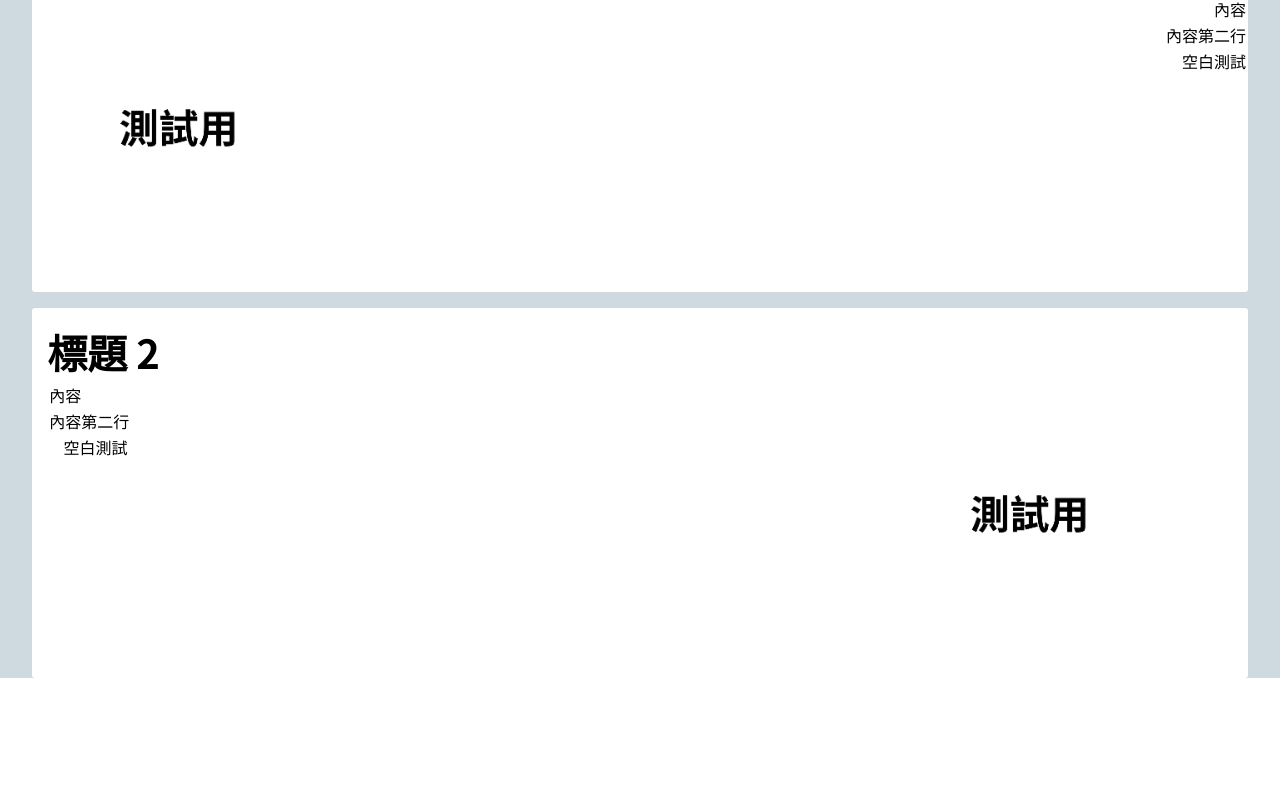
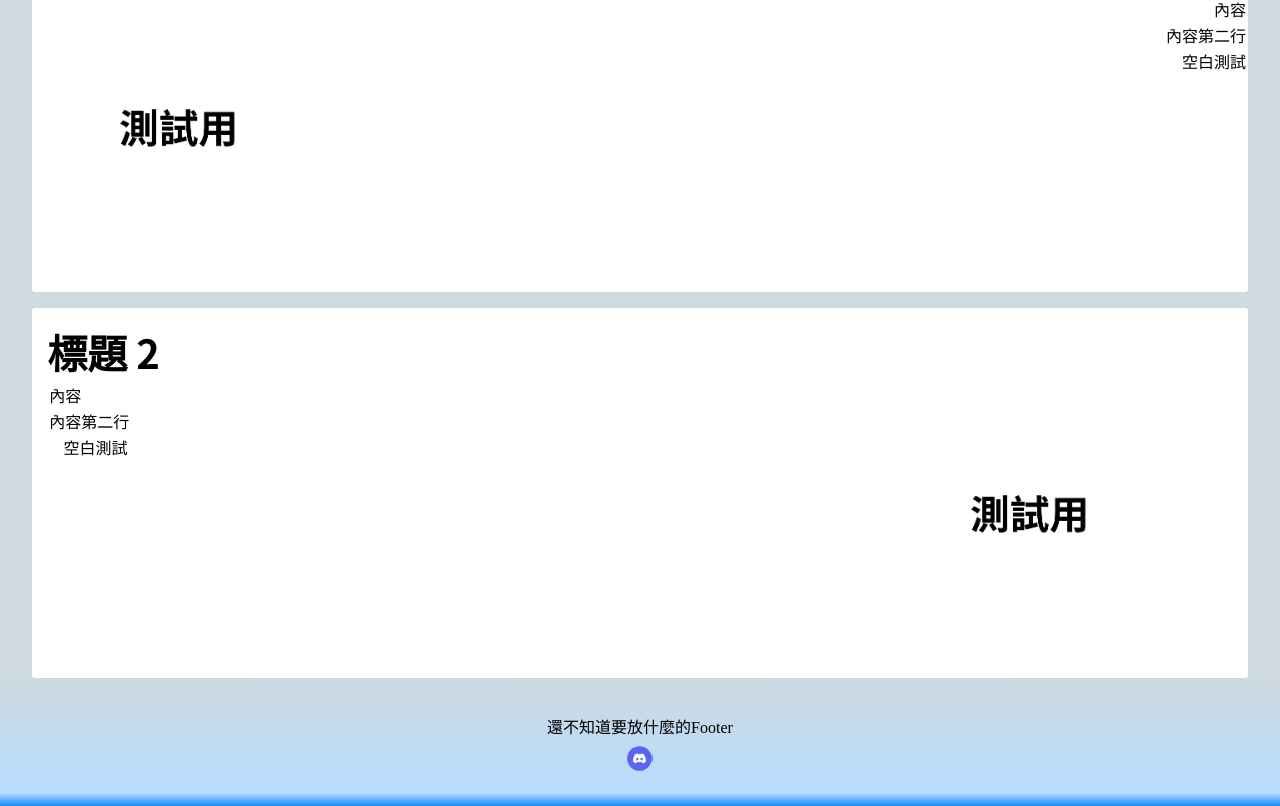
Before and after one commit to mcg25035/ACGN-Creative-Rights-Promotion-Group, a React (Vite) app: page / in a window 1280 px wide. Shown: the part 1280-2086 px from the top of the page. Before the commit the page ends 1958 px from the top, so only its background shows below. Built offline with nearby package versions, Linux system fonts and the light colour scheme.

Commit message:
feat add footer & adjust router

```diff
--- a/src/App.jsx
+++ b/src/App.jsx
@@ -1,6 +1,7 @@
-import IdeaShow from "./IdeaShow";
+import { Routes, Route } from "react-router-dom";
 import Nav from "./Nav";
-import IndexContentContainer from "./IndexContentContainer";
+import Footer from "./Footer";
+import IndexPage from "./IndexPage";
 import "./App.scss";
 
 function App(){
@@ -9,10 +10,17 @@ function App(){
     };
 
     return <div className="main-container" style={divStyle}>
-        <IdeaShow />
         <Nav />
-        <IndexContentContainer />
-
+        <main>
+            <Routes>
+                <Route path="/" element={<IndexPage />} />
+                <Route path="/about_us" element={<IndexPage />} />
+                <Route path="/donate" element={<IndexPage />} />
+                <Route path="/working_project" element={<IndexPage />} />
+                <Route path="/join_us" element={<IndexPage />} />
+            </Routes>
+        </main>
+        <Footer />
     </div>;
 }
 
--- /dev/null
+++ b/src/Footer.jsx
@@ -0,0 +1,34 @@
+import "./Footer.scss";
+import discordSvg from "./assets/discord.svg";
+
+const socialMedias = [
+    {
+        name: "discord",
+        href: "https://discord.gg/URGhN3KG",
+        icon: discordSvg,
+    }
+];
+
+function Footer(){
+    const socialMediaIcons = socialMedias.map(({ name, href, icon }) => (
+        <a
+            key={name}
+            className="icon"
+            href={href}
+            style={{ backgroundImage: `url(${icon})` }}
+            target="_blank"
+            rel="noreferrer"
+        />
+    ));
+
+    return (
+        <footer className="page-footer">
+            <div>還不知道要放什麼的Footer</div>
+            <div className="social-medias">
+                {socialMediaIcons}
+            </div>
+        </footer>
+    );
+}
+
+export default Footer;
--- /dev/null
+++ b/src/Footer.scss
@@ -0,0 +1,20 @@
+
+.page-footer{
+    min-height: 16vh;
+    display: flex;
+    align-items: center;
+    justify-content: center;
+    background-image: linear-gradient(#ced9e0, #b6dcff 90%, #1189f9);
+    color: black;
+    flex-direction: column;
+
+    .social-medias {
+        display: flex;
+        margin-top: 8px;
+    }
+    .icon {
+        height: 2vw;
+        width: 2vw;
+        background-size: contain;
+    }
+}
--- /dev/null
+++ b/src/IndexPage.jsx
@@ -0,0 +1,14 @@
+import "./Nav.scss";
+import IdeaShow from "./IdeaShow";
+import IndexContentContainer from "./IndexContentContainer";
+
+function IndexPage(){
+    return (
+        <>
+            <IdeaShow />
+            <IndexContentContainer />
+        </>
+    );
+}
+
+export default IndexPage;
--- a/src/Nav.scss
+++ b/src/Nav.scss
@@ -12,6 +12,7 @@ div.navbar {
     width: 100%;
     height: 10vh;
     background-color: rgba(255,255,255);
+    z-index: 1;
 
     ul{
         margin: 0;
--- a/src/main.jsx
+++ b/src/main.jsx
@@ -1,33 +1,13 @@
 import React from 'react';
 import ReactDOM from 'react-dom/client';
 import App from './App.jsx';
-import {
-    createBrowserRouter,
-    RouterProvider
-} from "react-router-dom";
+import { BrowserRouter } from "react-router-dom";
 import './index.css';
-
-const router = createBrowserRouter([
-    {
-        path: "/",
-        element: <App />,
-    }, {
-        path: "/about_us",
-        element: <App />,
-    }, {
-        path: "/donate",
-        element: <App />,
-    }, {
-        path: "/working_project",
-        element: <App />,
-    }, {
-        path: "/join_us",
-        element: <App />,
-    },
-]);
 
 ReactDOM.createRoot(document.getElementById('root')).render(
     <React.StrictMode>
-        <RouterProvider router={router} />
+        <BrowserRouter>
+            <App />
+        </BrowserRouter>
     </React.StrictMode>,
 );
```
Also changed, not shown: src/assets/discord.svg (added).
